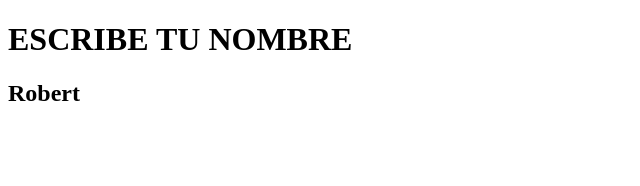
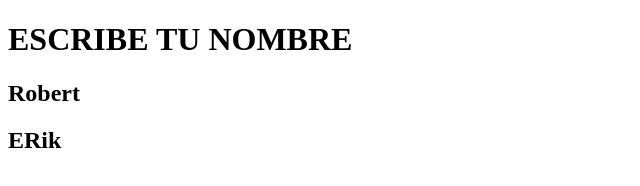
Before and after one commit to RobertCiclos/html-practica, a plain HTML site: page index.html in a window 1280 px wide. Shown: the full height of the page, 0-640 px from the left. Drawn offline with Linux system fonts and the light colour scheme.

Commit message:
solucioanndo error

```diff
--- a/index.html
+++ b/index.html
@@ -9,6 +9,7 @@
 <body>
     <h1>ESCRIBE TU NOMBRE</h1>
     <h2>Robert</h2>
+    <h2>ERik</h2>
 
 </body>
 </html>
```
